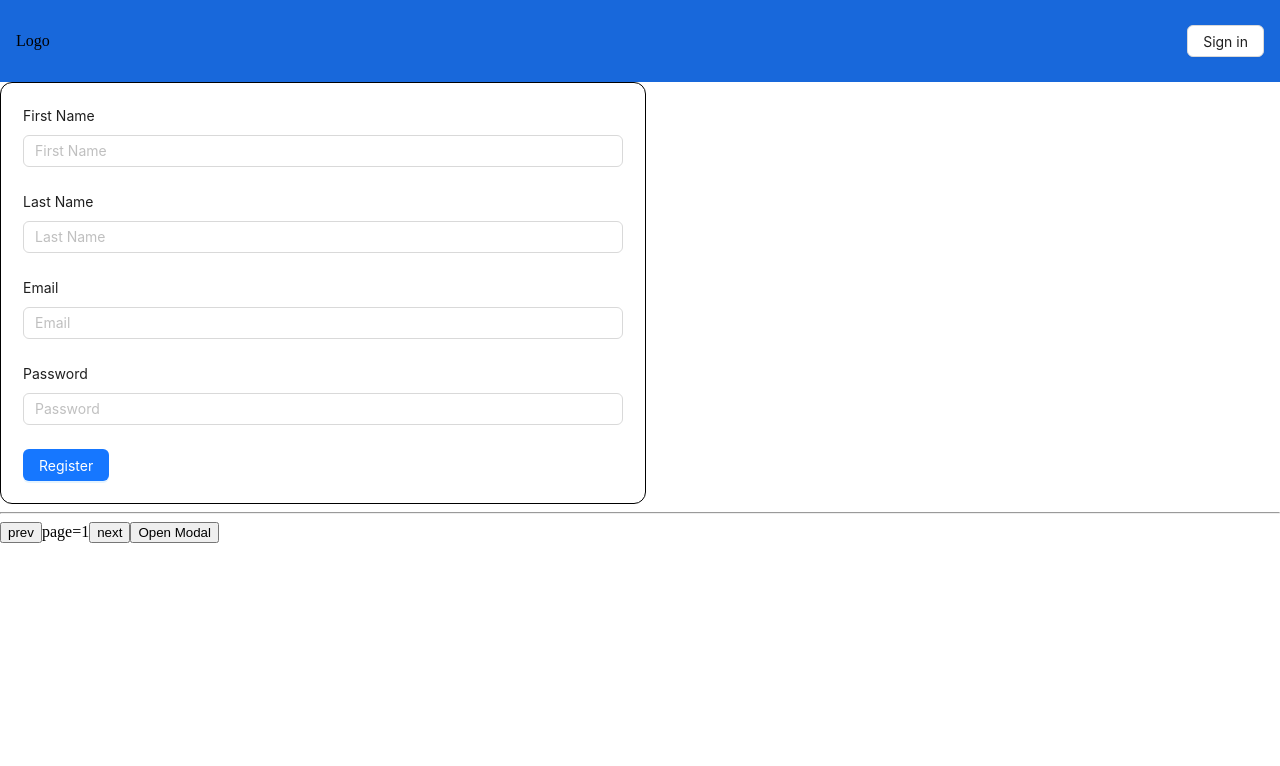
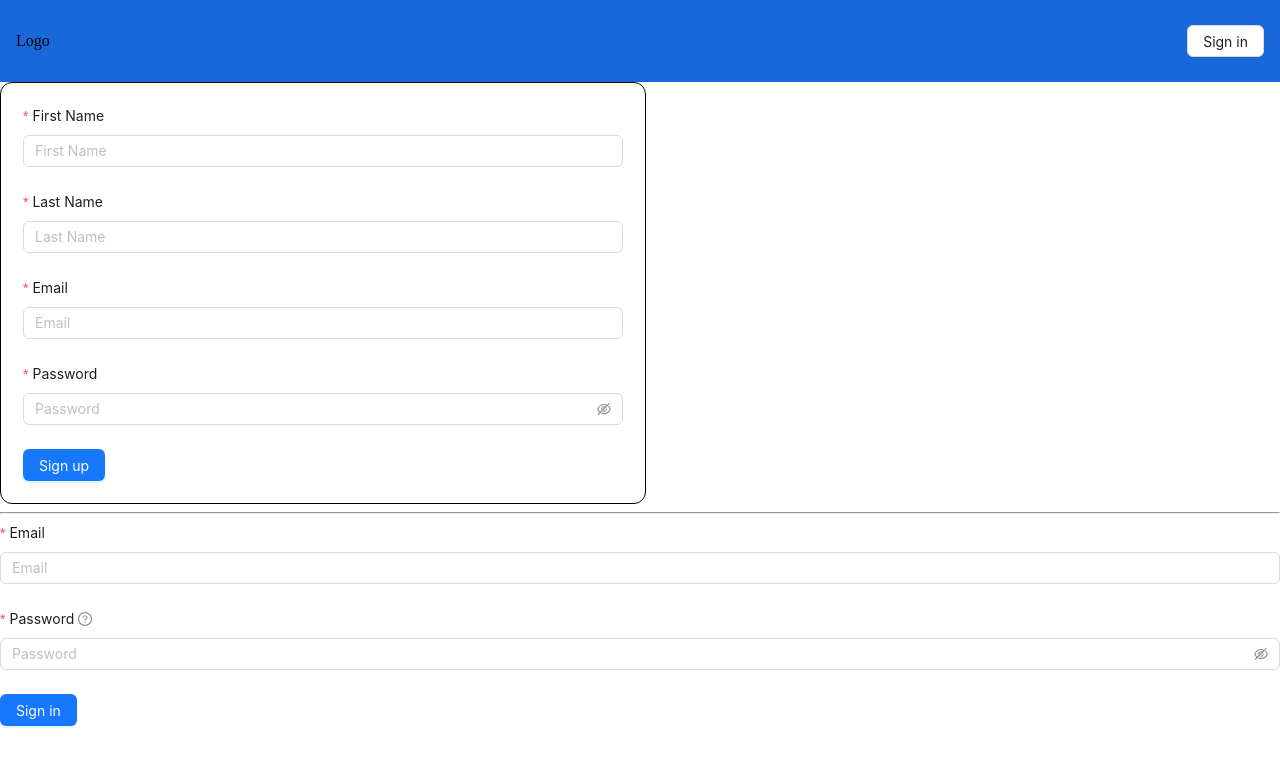
Before and after one commit to Lusine13/Jira2, a React (Create React App) app: page / in a window 1280 px wide. Shown: the top 766 px of the page. Built offline with nearby package versions, Linux system fonts and the light colour scheme; no server answers.

Commit message:
implemet register and login components functionality

```diff
--- a/src/pages/login/index.js
+++ b/src/pages/login/index.js
@@ -1,48 +1,71 @@
-import { useState, useEffect } from 'react';
-
+import { useState } from 'react';
+import { Form, Input, Button } from 'antd';
+import { signInWithEmailAndPassword } from 'firebase/auth';
+import { auth } from '../services/firebase';
 
 const Login = () => {
-    const [page, setPage] = useState(1);
-    const [resultCount, setResultCount] = useState(10);
-    const [showModal, setShowModal] = useState(false);
+  const [loading, setLoading] = useState(false);
 
-    useEffect(() => {
-        fetch(`https://randomuser.me/api/?page=${page}&results=10&seed=abc`)
-        .then((resp) => {
-            return resp.json();
-        })
-        .then((data) => {
-            console.log(data)
-        })
-    }, [page]);
+  const [ form ] = Form.useForm();
 
-    const handleChangePagination = value => {
-       setPage(value === 'next' ? page + 1 : page - 1)
+  const handleLogin = async values => {
+    setLoading(true);
+    try {
+        const { email, password } = values;
+        const response = await signInWithEmailAndPassword(auth, email, password);
+        form.resetFields();
+    }
+    catch (error) {
+        console.log(error)
+    } finally {
+        setLoading(false);
+    }
   };
+
 
   return (
     <div>
-            <button onClick={() => handleChangePagination(`prev`)}>
-                prev
-            </button>
-            <span>page={page}</span>
+      <Form layout="vertical" form={form} onFinish={handleLogin}>
+        <Form.Item
+        label="Email"
+        name="email"
+        rules={[
+            {
+                required: true,
+                message: 'Please input your email'
+            }
+        ]}
+        >
+          <Input type="email" placeholder="Email"/>
+        </Form.Item>
 
-            <button onClick={() => handleChangePagination(`next`)}>
-                next
-            </button>
-            <button onClick={() => setShowModal(!showModal)}>
-                {showModal ? `Close Modal` : `Open Modal`}
-            </button>
+        <Form.Item
+        label="Password"
+        name="password"
+        tooltip="Password must be min 6 max 16 characters..."
+        rules={[
             {
-                showModal && (
-                    <div>
-                        <h2>Modal</h2>
-                        </div>
-                )
+                required: true,
+                message: 'Please input your password'
+            },
+            {
+                pattern:  /^(?=.*[0-9])(?=.*[!@#$%^&*])[a-zA-Z0-9!@#$%^&*]{6,16}$/,
+                message: 'Wrong password'
             }
+        ]}
+        >
+          <Input.Password placeholder="Password"/>
+        </Form.Item>
+
+        <Button type="primary" htmlType="submit" loading={loading} >
+          Sign in
+        </Button>
+      </Form>
     </div>
   )
 }
 
 
+
+
 export default Login;
--- a/src/pages/register/index.js
+++ b/src/pages/register/index.js
@@ -1,73 +1,89 @@
-import React from 'react';
+import { useState } from 'react';
 import { createUserWithEmailAndPassword } from 'firebase/auth';
 import { Form, Button, Input, notification } from 'antd';
 import { auth } from '.././services/firebase';
 import './index.css';
+import { regexpValitation } from '../../components/core/utils/constants';
 
-class Register extends React.Component {
-    constructor () {
-        super();
-        this.state = {
-            firstName: '',
-            lastName: '',
-            email: '',
-            password: '',
-            loading: false
+const Register = () => {
+    const [loading, setLoading] = useState(false);
+    const [form] = Form.useForm();
+
+    const handleRegister = async values => {
+        setLoading(true);
+        const { email, password } = values;
+        try {
+            await createUserWithEmailAndPassword(auth, email, password)
+        } catch (e) {
+            console.log(e);
+        } finally {
+            setLoading(false)
         }
     }
-
-    handleChangeImput = e => {
-        const { name, value } = e.target;
-        this.setState({
-            [name]: value
-        });
+    return (
+        <div className='auth_container'>
+            <Form layout="vertical" form={form} onFinish={handleRegister}>
+                <Form.Item
+                label="First Name"
+                name="firstName"
+                rules={[
+                        {
+                        required: true,
+                        message: 'Please input your First Name!'
                         }
-
-    handleRegister = async e => {
-        e.preventDefault();
-        this.setState( {
-            loading: true
-        });
-        const { email, password } = this.state;
-        try {
-            await createUserWithEmailAndPassword(auth, email, password);
-        } catch {
-            console.log('error');
-        }finally {
-            this.setState({
-                loading: false
-            });
-        }
-    }
-
-
-
-    render () {
-        const { loading } = this.state;
-        return (
-            <div className="auth_container">
-            <Form layout="vertical" onSubmit={this.handleRegister}>
-
-            <Form.Item label="First Name">
-              <Input type="text" name="firstName" placeholder="First Name" onChange={this.handleChangeInput}/>
+                    ]}
+                    >
+                    <Input type="text" placeholder="First Name"/>
                 </Form.Item>
 
-            <Form.Item label="Last Name">
-              <Input type="text" name="lastName" placeholder="Last Name" onChange={this.handleChangeInput}/>
+                <Form.Item
+                label="Last Name"
+                name="lastName"
+                rules={[
+                        {
+                        required: true,
+                        message: 'Please input your Last Name!'
+                        }
+                    ]}
+                    >
+                    <Input type="text" placeholder="Last Name"/>
                 </Form.Item>
 
-            <Form.Item label="Email">
-              <Input type="email" name="email" placeholder="Email" onChange={this.handleChangeInput}/>
+                <Form.Item
+                label="Email"
+                name="email"
+                rules={[
+                        {
+                        required: true,
+                        message: 'Please input your Email!'
+                        }
+                    ]}
+                    >
+                    <Input type="text" placeholder="Email"/>
                 </Form.Item>
 
-            <Form.Item label="Password">
-              <Input type="password" name="password" placeholder="Password" onChange={this.handleChangeInput}/>
+                <Form.Item
+                label="Password"
+                name="password"
+                rules={[
+                        {
+                        required: true,
+                        message: 'Please input your password!'
+                        },
+                        {
+                        pattern: regexpValitation,
+                        message: 'Wrong password'
+                        }
+                    ]}
+                    >
+                    <Input.Password placeholder="Password"/>
                 </Form.Item>
-
-            <Button type="primary" onclick={this.handleRegister} loading={loading}>Register</Button>
+                <Button type="primary" htmlType="submit" loading={loading}>
+                    Sign up
+                </Button>
                 </Form>
         </div>
     )
 }
-};
+
 export default Register;
```
Also changed, not shown: src/components/core/utils/constants.js (added). Lines whose indentation alone changed are shown as unchanged.
